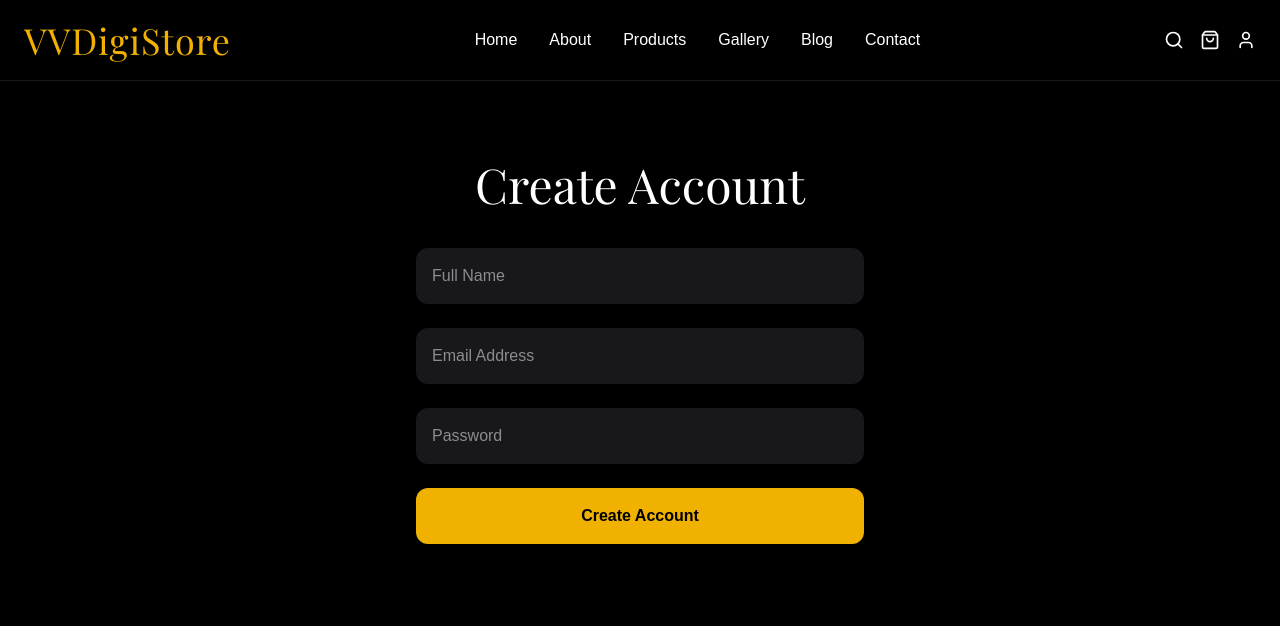
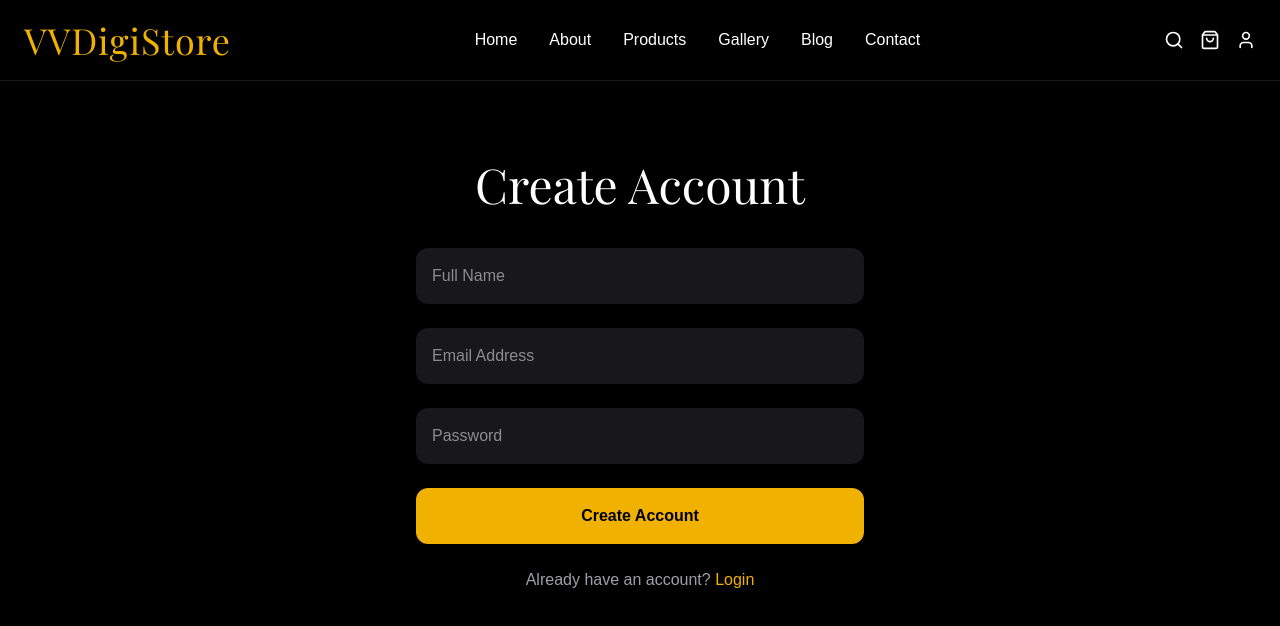
Before and after one commit to RCk1205/vvdigistore, a Next.js app: page /signup in a window 1280 px wide. Shown: the top 626 px of the page. Built offline with nearby package versions, Linux system fonts and the light colour scheme; no server answers; a web font is replaced by a local one.

Commit message:
Add login/signup nav links

```diff
--- a/app/signup/page.tsx
+++ b/app/signup/page.tsx
@@ -1,6 +1,7 @@
 "use client";
 
 import { useState } from "react";
+import Link from "next/link";
 import Navbar from "../../components/Navbar";
 
 export default function SignupPage() {
@@ -126,6 +127,16 @@ export default function SignupPage() {
                 : "Create Account"}
             </button>
 
+            <p className="text-center text-zinc-400">
+              Already have an account?{" "}
+              <Link
+                href="/login"
+                className="text-yellow-500 hover:underline"
+              >
+                Login
+              </Link>
+            </p>
+
           </form>
 
         </div>
```
